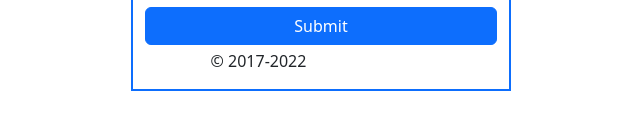
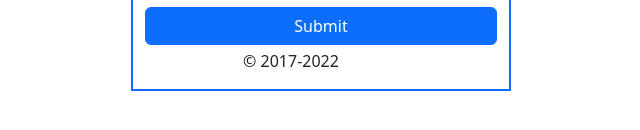
Before and after one commit to Tedi-hope/CreateLoginScreen, a plain HTML site: page index.html in a window 1280 px wide. Shown: the part 412-542 px from the top of the page, 319-959 px from the left. Drawn offline with Linux system fonts and the light colour scheme.

Commit message:
Update index.html

```diff
--- a/index.html
+++ b/index.html
@@ -30,7 +30,7 @@
                          <div class="col-12" >
                            <button type="submit" class="btn btn-primary mt-2" style="width:100%;">Submit</button>
                         </div>
-                        <p class="mt-1 " style="text-align: center;margin-right: 125px;">&copy; 2017-2022</p>
+                        <p class="mt-1 " style="text-align: center;margin-right: 60px;">&copy; 2017-2022</p>
                     </div>
                 </div>
             </form>
```
